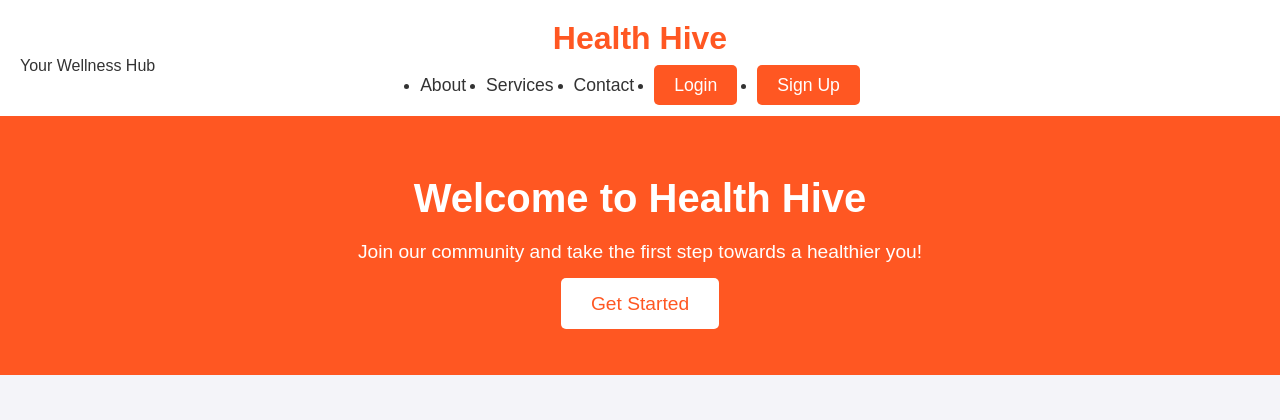
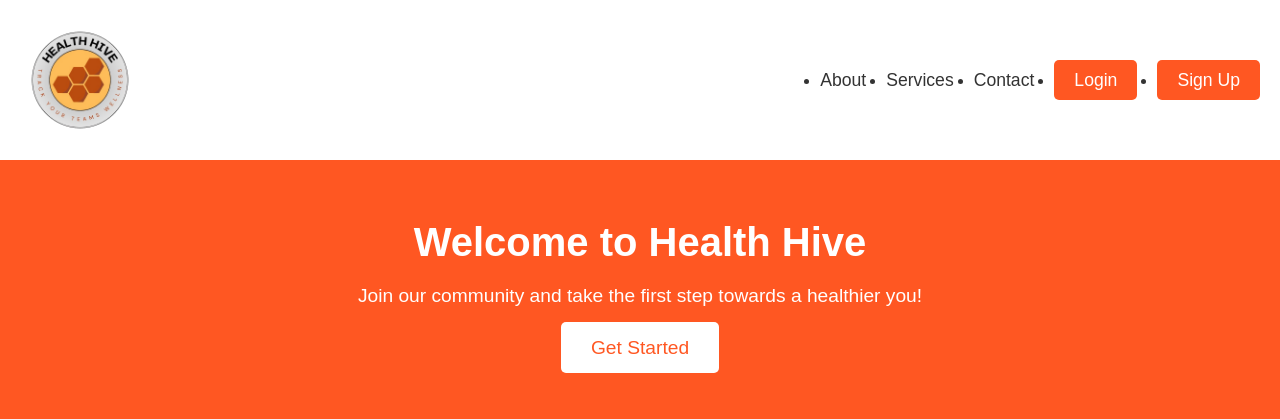
Before and after one commit to DrRigB/BPA-FINAL, a Django app: page / in a window 1280 px wide. Shown: the top 420 px of the page. Run offline with Django 5.2, Linux system fonts and the light colour scheme.

Commit message:
added homebutton

```diff
--- a/djangotest/home/static/home/homestyles.css
+++ b/djangotest/home/static/home/homestyles.css
@@ -17,11 +17,20 @@ header {
     background-color: #fff;
     padding: 20px;
     box-shadow: 0 2px 5px rgba(0, 0, 0, 0.1);
+    display: flex;
+    justify-content: space-between;
+    align-items: center;
 }
 
-.logo h1 {
-    color: #FF5722; /* Orange color */
-    text-align: center;
+.logo {
+    display: flex;
+    align-items: center;
+}
+
+.logo-img {
+    width: 120px; /* Shrink the logo */
+    height: auto;
+    margin-right: 10px;
 }
 
 nav ul {
--- a/djangotest/home/templates/home/homepage.html
+++ b/djangotest/home/templates/home/homepage.html
@@ -11,8 +11,7 @@
 <body>
     <header>
         <div class="logo">
-            <h1>Health Hive</h1>
-            <p>Your Wellness Hub</p>
+            <img src="{% static 'home/HEALTH_HIVE__2.png' %}" alt="Health Hive Logo" class="logo-img">
         </div>
         <nav>
             <ul>
--- a/djangotest/mysite/settings.py
+++ b/djangotest/mysite/settings.py
@@ -12,6 +12,8 @@ https://docs.djangoproject.com/en/5.1/ref/settings/
 
 from pathlib import Path
 
+
+AUTH_USER_MODEL = 'accounts.CustomUser'
 # Build paths inside the project like this: BASE_DIR / 'subdir'.
 BASE_DIR = Path(__file__).resolve().parent.parent
 
--- a/djangotest/tracker/models.py
+++ b/djangotest/tracker/models.py
@@ -1,5 +1,5 @@
-# tracker/models.py
 from django.db import models
+from django.contrib.auth.models import AbstractUser
 
 class Activity(models.Model):
     name = models.CharField(max_length=255, default="Exercise")
@@ -11,7 +11,6 @@ class Activity(models.Model):
 
     def calculate_calories_burned(self):
         # Simple formula for calories burned: calories = duration * heart_rate * factor
-        # You can refine this formula based on actual data
         factor = 0.063  # A general factor for calorie estimation
         self.calories_burned = int(self.duration_minutes * self.heart_rate * factor)
         self.save()
--- a/djangotest/tracker/static/tracker/trackerstyles.css
+++ b/djangotest/tracker/static/tracker/trackerstyles.css
@@ -21,6 +21,12 @@ body {
 h1 {
     text-align: center;
     color: #ff6600;
+}
+
+/* Logo Style */
+.logo-link img {
+    max-width: 120px;  /* Adjust the max-width value as needed */
+    height: auto;      /* Keeps the aspect ratio intact */
 }
 
 /* Form Section */
--- a/djangotest/tracker/templates/tracker/activity_list.html
+++ b/djangotest/tracker/templates/tracker/activity_list.html
@@ -8,6 +8,10 @@
     <link rel="stylesheet" href="{% static 'tracker/trackerstyles.css' %}">
 </head>
 <body>
+    <a href="{% url 'homepage' %}" class="logo-link">
+        <img src="{% static 'home/HEALTH_HIVE__2.png' %}" alt="Health Hive Logo" class="logo-img">
+    </a>
+
     <div class="container">
         <h1>Activity Tracker</h1>
 
```
Also changed, not shown: djangotest/accounts/migrations/0001_initial.py (added), djangotest/db.sqlite3, djangotest/home/static/home/HEALTH_HIVE__2.png (added), djangotest/home/static/home/images/flowers-bg.jpg (deleted), djangotest/tracker/migrations/0001_initial.py, djangotest/tracker/static/tracker/HEALTH_HIVE__2.png (added).
